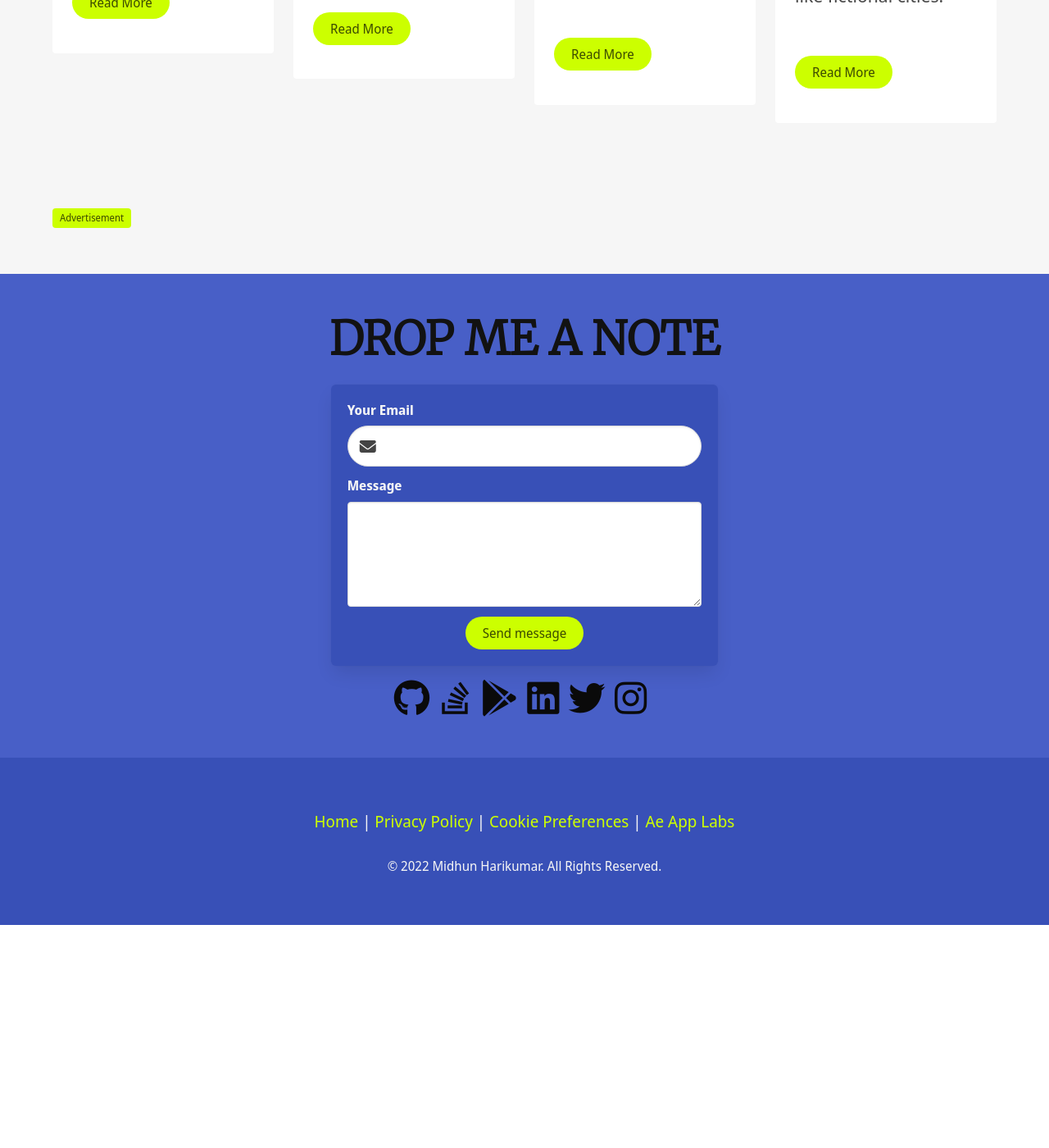
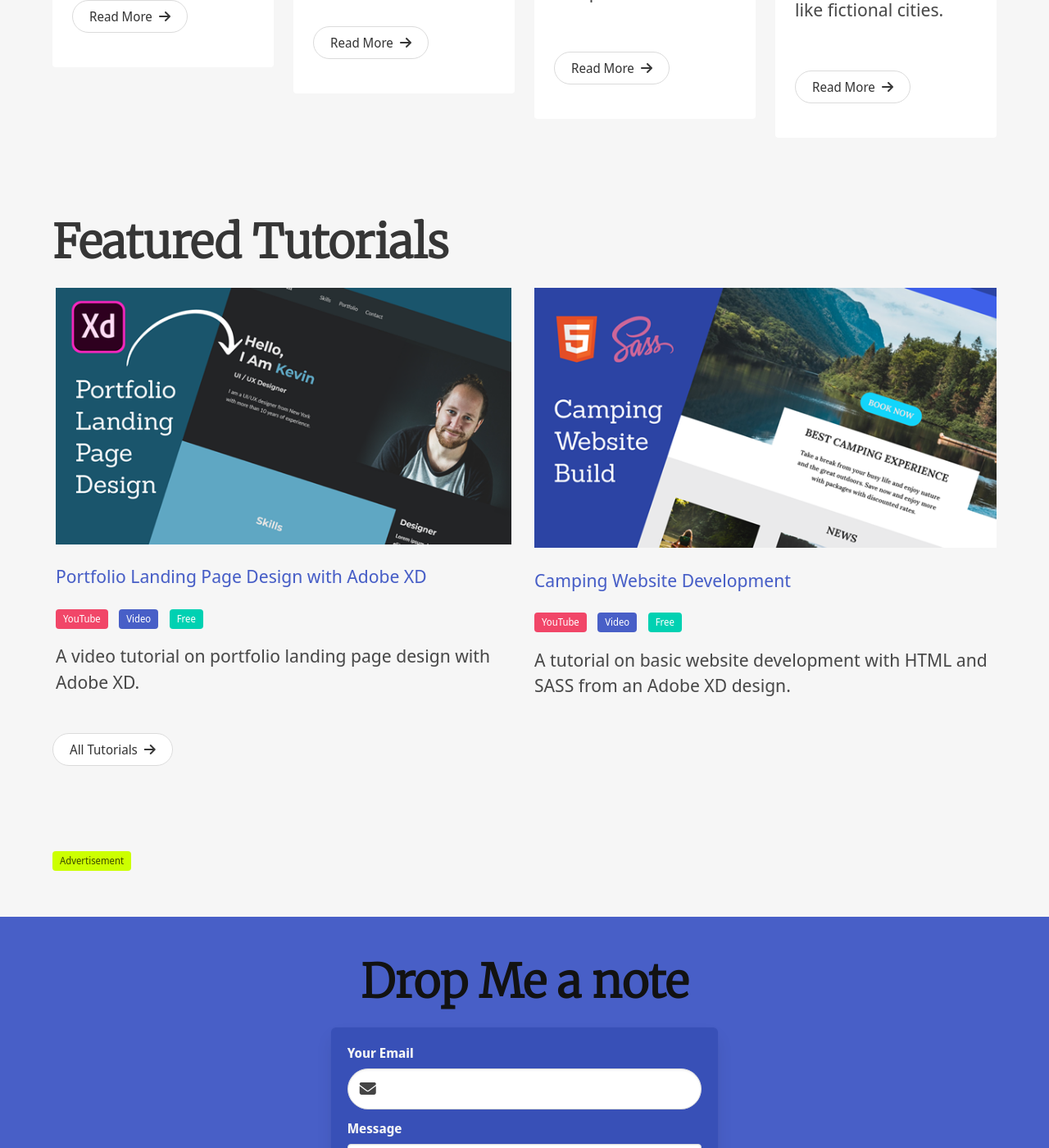
Before and after one commit to midhunhk/midhunhk.github.io, a Jekyll site: the page built from index.html, in a window 1280 px wide and 1400 px high, scrolled down 4036 px. Shown: the whole window at 82% size. Built offline with Jekyll 4.4.1, drawn with Linux system fonts in a browser that asks for light colours; nearby versions of some CDN libraries; comment, search, counter and statistics services are not loaded; a style sheet for code colours, icons or effects is not loaded; before the commit the page ends 5164 px from its top, so only the background shows below that.

Commit message:
add tutorials section

```diff
--- a/index.html
+++ b/index.html
@@ -143,7 +143,7 @@
 
 <section class="section pt-0 pb-0 accent-bg">
     <div class="container py-4 my-4">
-        <h2 class="is-size-2 title has-text-white is-family-secondary is-uppercase pt-4">Personal Projects</h2>
+        <h2 class="is-size-2 title has-text-white is-family-secondary pt-4">Personal Projects</h2>
         <!-- Start row 1-->
         <div class="columns is-vcentered">
             <div class="column is-4">
@@ -158,9 +158,11 @@
                     <div class="card-content has-background-white-ter">
                         <div class="content">
                             <p class="has-text-weight-bold">Message Counter</p>
-                            <a href="https://github.com/midhunhk/message-counter/">
-                                <i class="fab fa-github pr-2 has-text-black" aria-hidden="true"></i>
-                                See Project
+                            <a class="button is-rounded" href="https://github.com/midhunhk/message-counter/">
+                                <span class="icon">
+                                    <i class="fab fa-github pr-2 has-text-black" aria-hidden="true"></i>
+                                </span>
+                                <span>See Project</span>
                             </a>
                         </div>
                     </div>
@@ -179,9 +181,11 @@
                     <div class="card-content has-background-white-ter">
                         <div class="content">
                             <p class="has-text-weight-bold">Triton Player</p>
-                            <a href="https://github.com/midhunhk/triton-player">
-                                <i class="fab fa-github pr-2 has-text-black" aria-hidden="true"></i>
-                                See Project
+                            <a class="button is-rounded" href="https://github.com/midhunhk/triton-player">
+                                <span class="icon">
+                                    <i class="fab fa-github pr-2 has-text-black" aria-hidden="true"></i>
+                                </span>
+                                <span>See Project</span>
                             </a>
                         </div>
                     </div>
@@ -200,9 +204,11 @@
                     <div class="card-content has-background-white-ter">
                         <div class="content">
                             <p class="has-text-weight-bold">Random Contact</p>
-                            <a href="https://ae-app-labs.github.io/case-studies/random-contact">
-                                <i class="fas fa-external-link-alt has-text-black"></i>
-                                Case Study
+                            <a class="button is-rounded" href="https://ae-app-labs.github.io/case-studies/random-contact">
+                                <span class="icon">
+                                    <i class="far fa-clipboard has-text-black"></i>
+                                </span>
+                                <span>Case Study</span>
                             </a>
                         </div>
                     </div>
@@ -224,9 +230,11 @@
                     <div class="card-content has-background-white-ter">
                         <div class="content">
                             <p class="has-text-weight-bold">Cryptx</p>
-                            <a href="https://github.com/midhunhk/cryptx">
-                                <i class="fab fa-github pr-2 has-text-black" aria-hidden="true"></i>
-                                See Project
+                            <a class="button is-rounded" href="https://github.com/midhunhk/cryptx">
+                                <span class="icon">
+                                    <i class="fab fa-github pr-2 has-text-black" aria-hidden="true"></i>
+                                </span>
+                                <span>See Project</span>
                             </a>
                         </div>
                     </div>
@@ -244,9 +252,11 @@
                     <div class="card-content has-background-white-ter">
                         <div class="content">
                             <p class="has-text-weight-bold">The Lotus Foundation</p>
-                            <a href="https://ae-app-labs.github.io/case-studies/tlf">
-                                <i class="fas fa-external-link-alt has-text-black"></i>
-                                Case Study
+                            <a class="button is-rounded" href="https://ae-app-labs.github.io/case-studies/tlf">
+                                <span class="icon">
+                                    <i class="far fa-clipboard has-text-black"></i>
+                                </span>
+                                <span>Case Study</span>
                             </a>
                         </div>
                     </div>
@@ -264,9 +274,11 @@
                     <div class="card-content has-background-warning">
                         <div class="content">
                             <p class="has-text-weight-bold has-text-black">Ae App Labs</p>
-                            <a href="https://ae-app-labs.github.io" target="_blank">
-                                <i class="fas fa-external-link-alt has-text-black"></i>
-                                Learn More
+                            <a class="button is-success is-rounded" href="https://ae-app-labs.github.io" target="_blank">
+                                <span class="icon">
+                                    <i class="fas fa-external-link-alt has-text-black"></i>
+                                </span>
+                                <span>Learn More</span>
                             </a>
                         </div>
                     </div>
@@ -279,7 +291,7 @@
 
 <section class="section">
     <div class="container">
-        <h2 class="is-size-2 title is-family-secondary is-uppercase">Latest Blog Posts</h2>
+        <h2 class="is-size-2 title is-family-secondary">Latest Blog Posts</h2>
 
         <div id="items" class="columns">
             {% for post in site.posts limit:4 %}
@@ -310,7 +322,10 @@
                                     {% endif %}
                                 </p>
                                 <p>
-                                    <a class='button is-success is-rounded' href="{{ post.url }}">Read More</a>
+                                    <a class='button is-rounded' href="{{ post.url }}">
+                                        <span>Read More</span>
+                                        <i class="fa fa-arrow-right ml-2"></i>
+                                    </a>
                                 </p>
                             </div>
                         </div>
@@ -321,9 +336,53 @@
     </div>
 </section>
 
+<!-- Tutorials List -->
 <section class="section">
     <div class="container">
-        <!-- Temporary placement for review -->
+        <h2 class="is-size-2 title is-family-secondary">Featured Tutorials</h2>
+        <div class="columns">
+            <div class="column is-half px-4">
+                <a href="https://www.youtube.com/watch?v=rAvU5qBP_ws" target="_blank">
+                    <figure>
+                        <img src="public/images/site/tutorials/tutorial_cover_001.png" alt="">
+                    </figure>
+                    <div class="py-4">
+                        <span>Portfolio Landing Page Design with Adobe XD</span>
+                    </div>
+                    <span class="tag is-danger mr-2">YouTube</span>
+                    <span class="tag is-link mr-2">Video</span>
+                    <span class="tag is-warning mr-2">Free</span>
+                </a>
+                <p>A video tutorial on portfolio landing page design with Adobe XD.</p>
+            </div>
+            <div class="column is-half">
+                <a href="https://www.youtube.com/watch?v=BfvvOsIuTP8" target="_blank">
+                    <figure>
+                        <img src="public/images/site/tutorials/tutorial_cover_004.png" alt="">
+                    </figure>
+                    <div class="py-4">
+                        <span>Camping Website Development</span>
+                    </div>
+                    <span class="tag is-danger mr-2">YouTube</span>
+                    <span class="tag is-link mr-2">Video</span>
+                    <span class="tag is-warning mr-2">Free</span>
+                </a>
+                <p>A tutorial on basic website development with HTML and SASS from an Adobe XD design.</p>
+            </div>
+        </div>
+
+        <div>
+            <a class='button is-rounded' href="https://ae-app-labs.github.io/tutorials">
+                <span>All Tutorials</span>
+                <i class="fa fa-arrow-right ml-2"></i>
+            </a>
+        </div>
+    </div>
+</section>
+
+<!-- Ad here, not proud of myself on keeping this here. Adding a clear identification -->
+<section class="section">
+    <div class="container">
         <span class="tag is-success mb-2">Advertisement</span>
         <script cookie-consent="targeting" async src="https://pagead2.googlesyndication.com/pagead/js/adsbygoogle.js?client=ca-pub-8380411311279528"
             crossorigin="anonymous"></script>
@@ -340,10 +399,10 @@
     </div>
 </section>
 
+<!-- Contact -->
 <section id="contact" class="section has-background-link">
-
     <div class="social has-text-centered animate__animated animate__fadeIn animate__delay-2s animate__fast">
-        <h2 class="title is-2 is-family-secondary is-uppercase mb-4 has-text-black-bis">Drop Me a note</h2>
+        <h2 class="title is-2 is-family-secondary mb-4 has-text-black-bis">Drop Me a note</h2>
 
         <div class="p-2">
             <div class="columns is-centered">
--- a/package.json
+++ b/package.json
@@ -1,6 +1,6 @@
 {
   "name": "midhunhk.github.io",
-  "version": "2.1.5",
+  "version": "2.1.6",
   "description": "Personal Portfolio and Blog",
   "dependencies": {
     "bulma": "^0.9.4",
```
Also changed, not shown: public/images/site/tutorials/tutorial_cover_001.png (added), public/images/site/tutorials/tutorial_cover_004.png (added).
